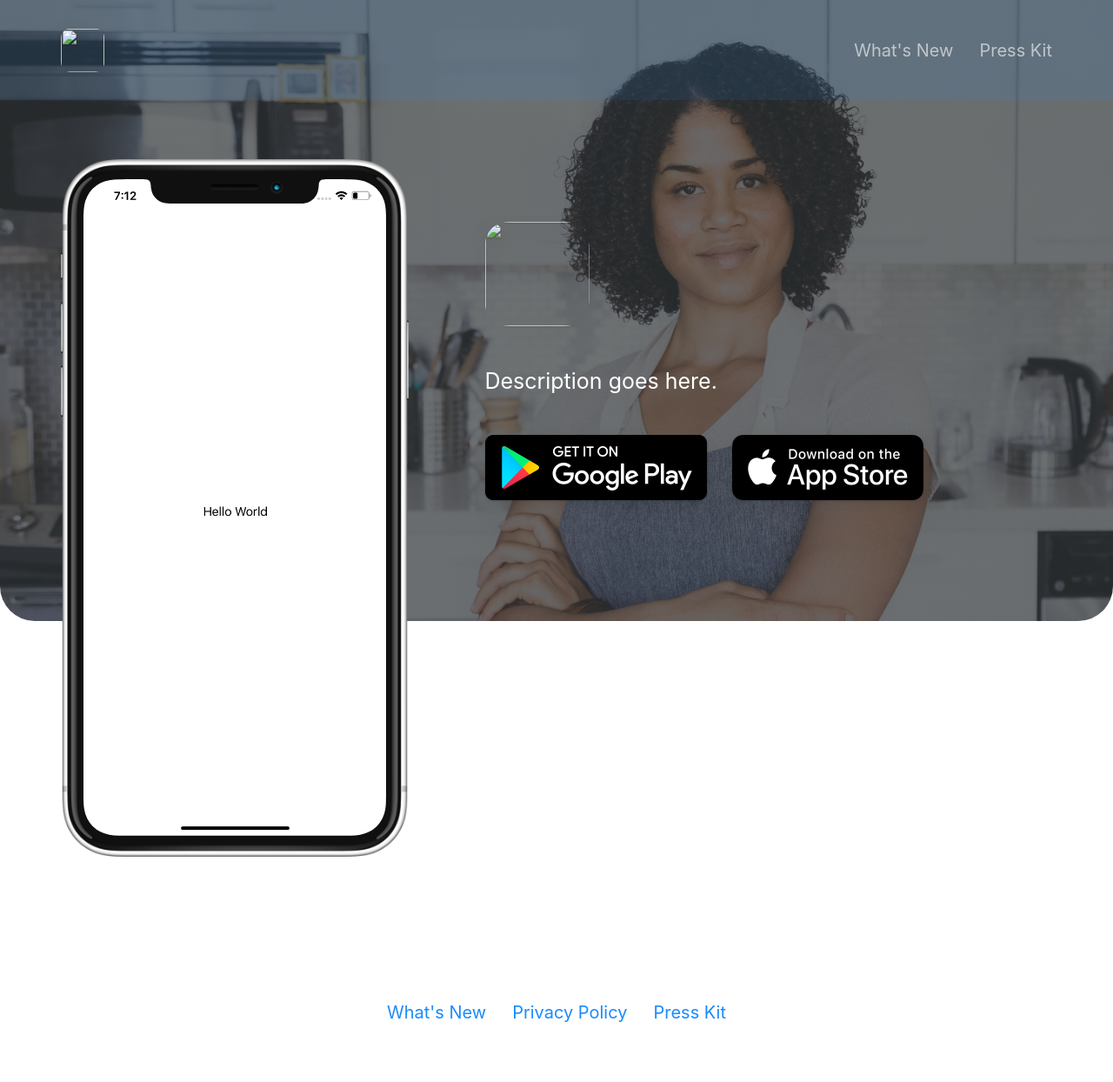
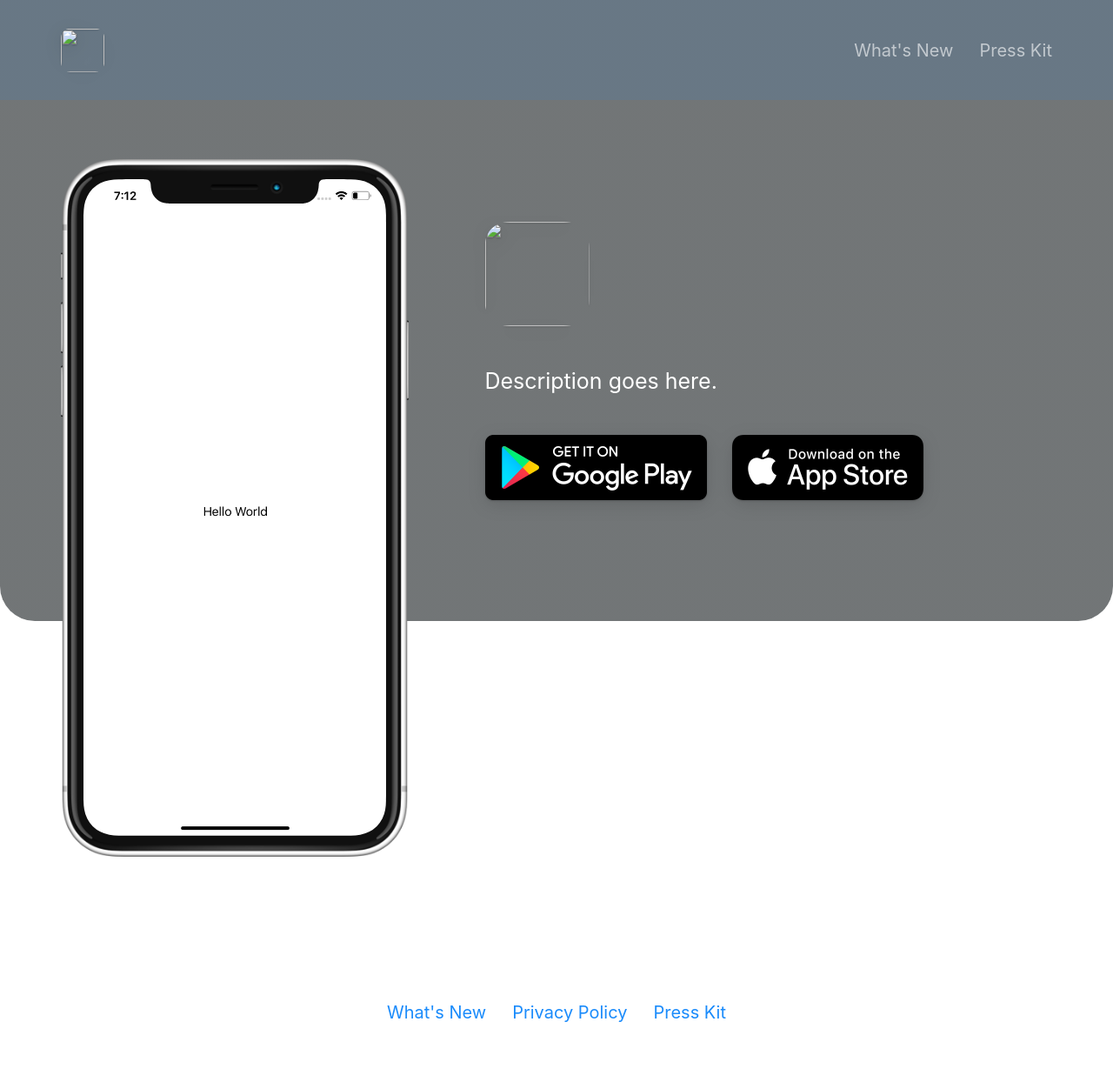
Before and after one commit to emilbaehr/automatic-app-landing-page, a Jekyll site: the page built from index.html, in a window 1280 px wide. Shown: the whole page at 87% size. Built offline with Jekyll 4.4.1, drawn with Linux system fonts in a browser that asks for light colours; nearby versions of some CDN libraries.

Commit message:
Update _config.yml

```diff
--- a/_config.yml
+++ b/_config.yml
@@ -42,7 +42,7 @@ topbar_color                              : "#1a8bfb"
 topbar_transparency                       : 0.1
 topbar_title_color                        : "#ffffff"
 
-cover_image                               : assets/headerBack.jpg                    # Replace with alternative image path or image URL.
+cover_image                               : "#ffffff"                  # Replace with alternative image path or image URL.
 cover_overlay_color                       : "#363b3d"
 cover_overlay_transparency                : 0.7
 
```
